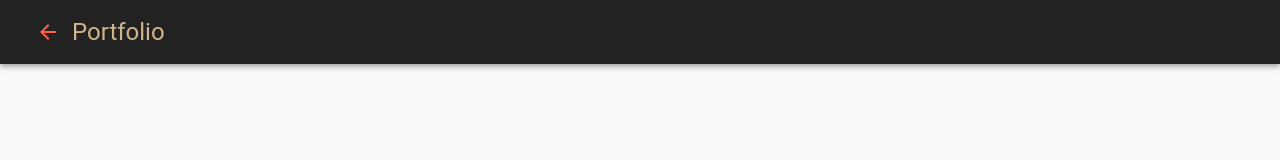
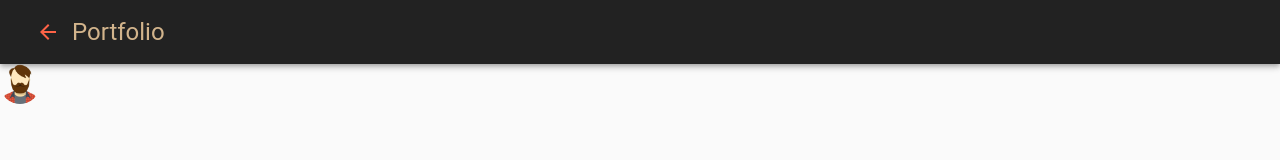
Before and after one commit to PiotrGamorski/portfolio-react-material-ui-app, a React (Create React App) app: page / in a window 1280 px wide. Shown: the top 160 px of the page. Built offline with nearby package versions, Linux system fonts and the light colour scheme.

Commit message:
Draft of a header added

```diff
--- /dev/null
+++ b/src/components/Header.js
@@ -0,0 +1,13 @@
+import React from "react";
+import { Typography, Avatar, Grid, Box } from "@material-ui/core";
+import avatar from "../avatar.png";
+
+const Header = () => {
+  return (
+    <Box>
+      <Avatar src={avatar} alt="Russel Crowe" />
+    </Box>
+  );
+};
+
+export default Header;
--- a/src/components/Navbar.js
+++ b/src/components/Navbar.js
@@ -1,4 +1,4 @@
-import React, { useState, useEffect } from "react";
+import React, { useState } from "react";
 import { makeStyles } from "@material-ui/core/styles";
 import MobileRightMenuSlider from "@material-ui/core/Drawer";
 import {
@@ -64,7 +64,6 @@ const Navbar = () => {
   const classes = useStyles();
   const [state, setState] = useState({
     right: false,
-    left: false,
   });
 
   const toggleSlider = (open) => {
--- a/src/components/index.js
+++ b/src/components/index.js
@@ -1,10 +1,12 @@
 import React from "react";
+import Header from "./Header";
 import Navbar from "./Navbar";
 
 export const Home = () => {
   return (
     <div>
        <Navbar/>
+       <Header/>
     </div>
   );
 };
```
Also changed, not shown: 1 other file (tests, documents, lock files or other folders).
